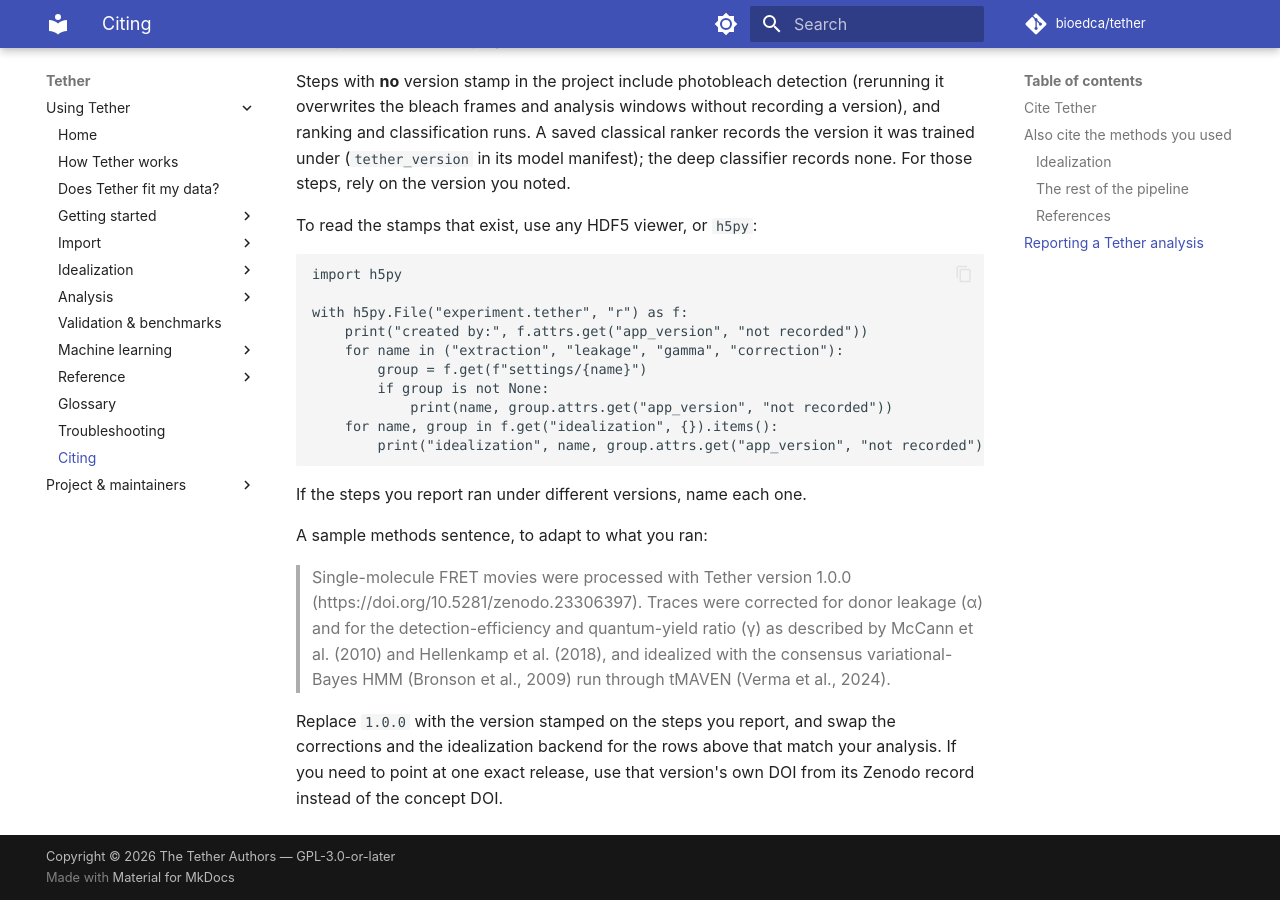
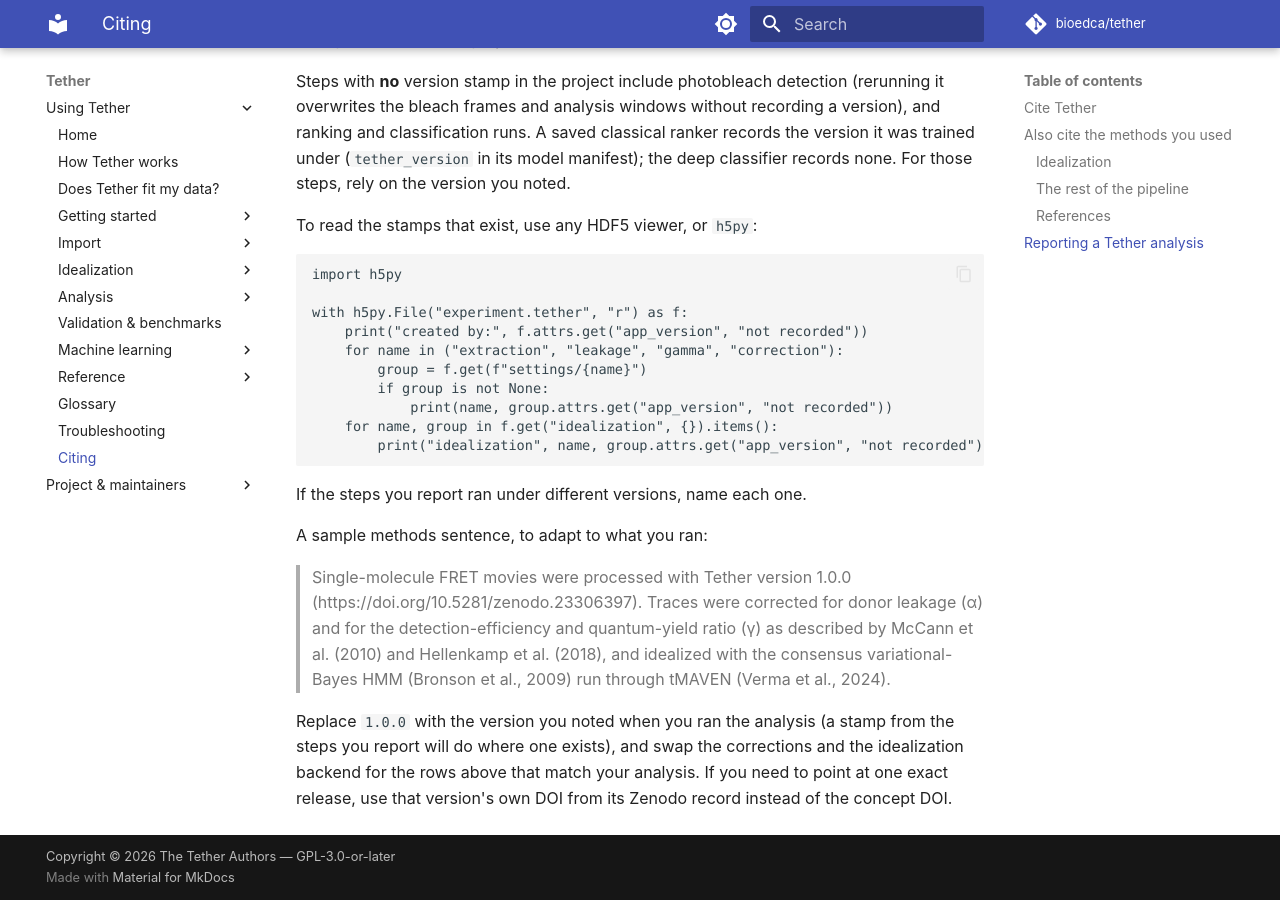
Before and after one commit to bioedca/tether, an MkDocs documentation site: the page built from docs/citing.md, in a window 1280 px wide and 900 px high, scrolled down 3725 px. Built offline with MkDocs 1.6.1 and Material for MkDocs 9.7.7, drawn with Linux system fonts in a browser that asks for light colours; comment, search, counter and statistics services are not loaded; the version menu is left out.

Commit message:
docs(citing): tell readers to use their noted version in the methods sentence
The closing instruction still pointed at stamped versions after the page
said some steps record none.

```diff
--- a/docs/citing.md
+++ b/docs/citing.md
@@ -157,7 +157,8 @@
 > (2018), and idealized with the consensus variational-Bayes HMM (Bronson et al., 2009)
 > run through tMAVEN (Verma et al., 2024).
 
-Replace `1.0.0` with the version stamped on the steps you report, and swap the corrections
-and the idealization backend for the rows above that match your analysis. If you need to
+Replace `1.0.0` with the version you noted when you ran the analysis (a stamp from the
+steps you report will do where one exists), and swap the corrections and the idealization
+backend for the rows above that match your analysis. If you need to
 point at one exact release, use that version's own DOI from its Zenodo record instead of
 the concept DOI.
```
